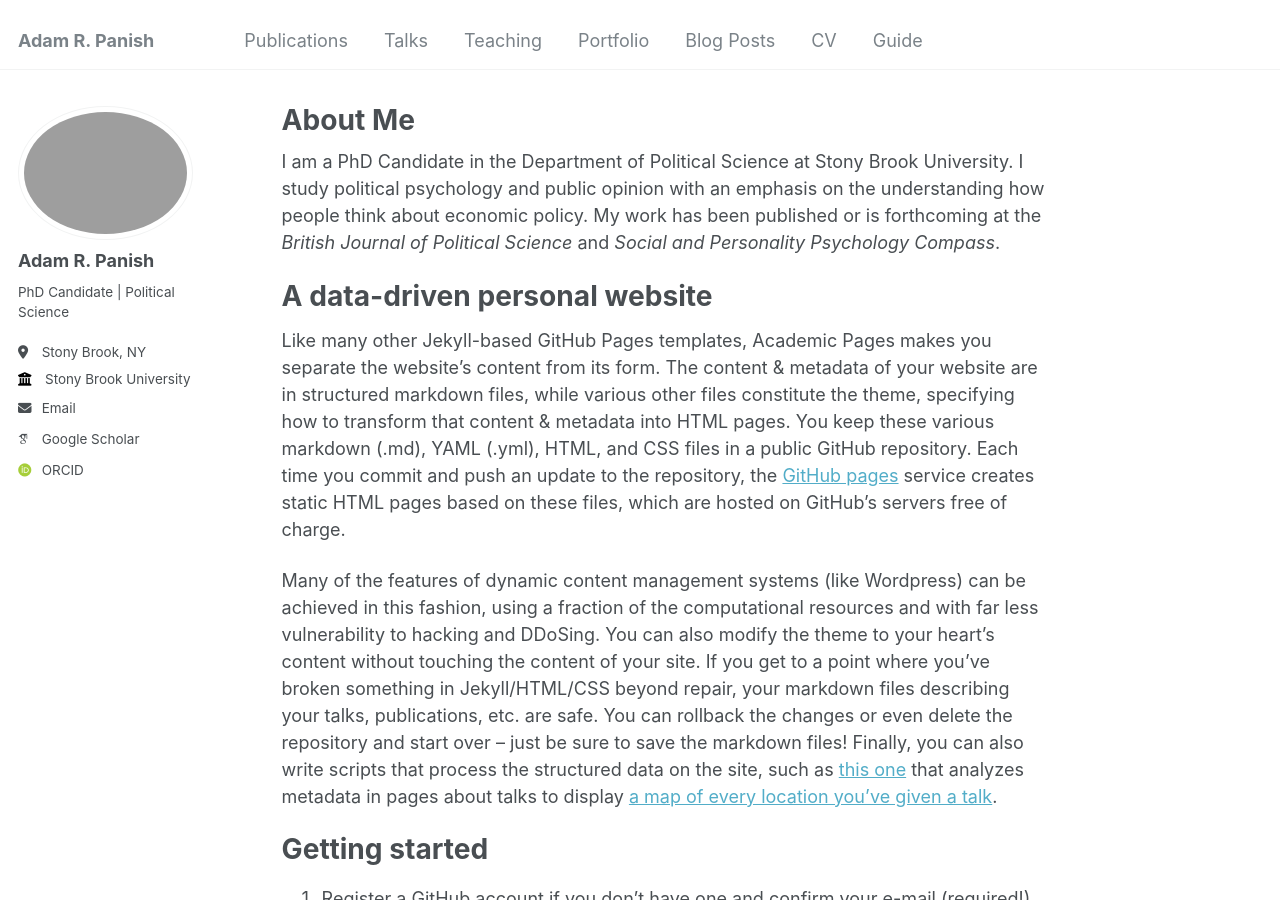
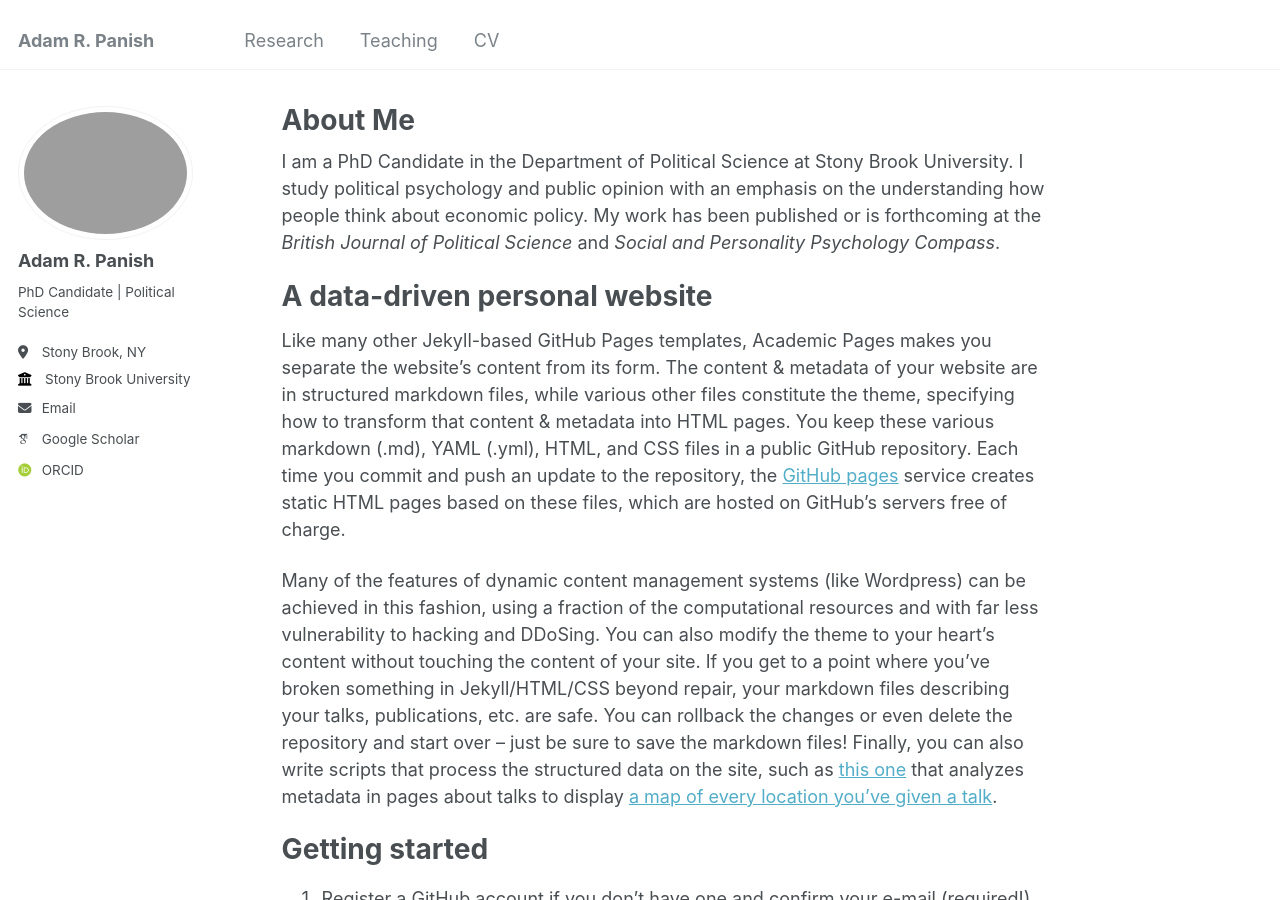
Before and after one commit to adampanish/adampanish.github.io, a Jekyll site: the page built from _pages/about.md, in a window 1280 px wide and 900 px high. Built offline with Jekyll 4.4.1, drawn with Linux system fonts in a browser that asks for light colours; some web fonts are replaced.

Commit message:
Update navigation.yml

```diff
--- a/_data/navigation.yml
+++ b/_data/navigation.yml
@@ -5,23 +5,11 @@
 # prevent it from being included in the site.
 
 main:
-  - title: "Publications"
+  - title: "Research"
     url: /publications/
-
-  - title: "Talks"
-    url: /talks/
 
   - title: "Teaching"
     url: /teaching/
 
-  - title: "Portfolio"
-    url: /portfolio/
-
-  - title: "Blog Posts"
-    url: /year-archive/
-
   - title: "CV"
     url: /cv/
-
-  - title: "Guide"
-    url: /markdown/
```
